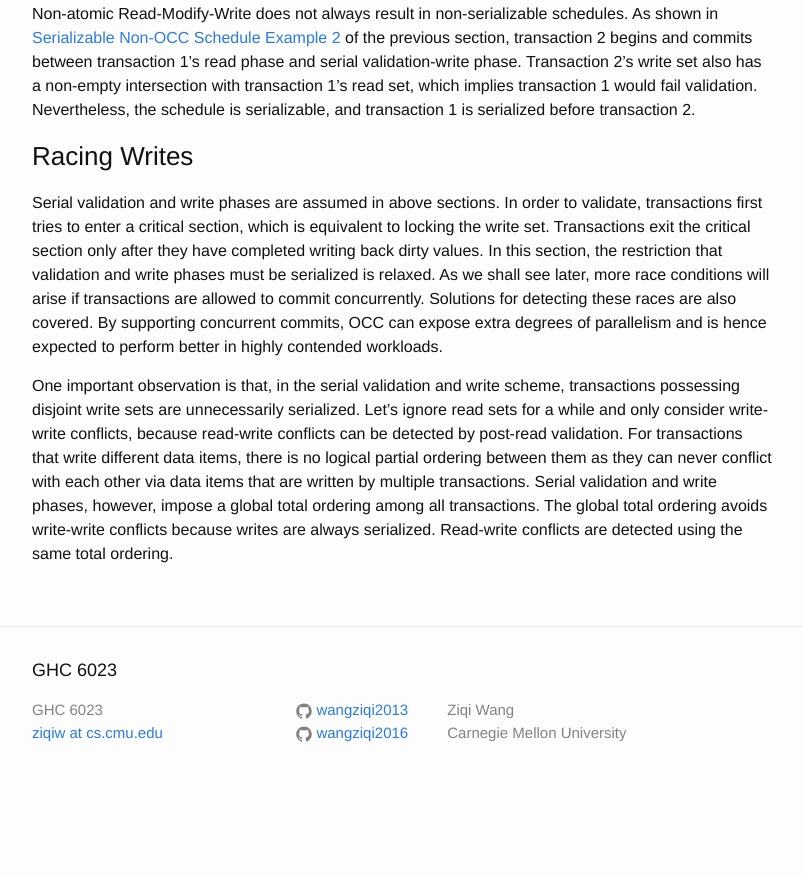
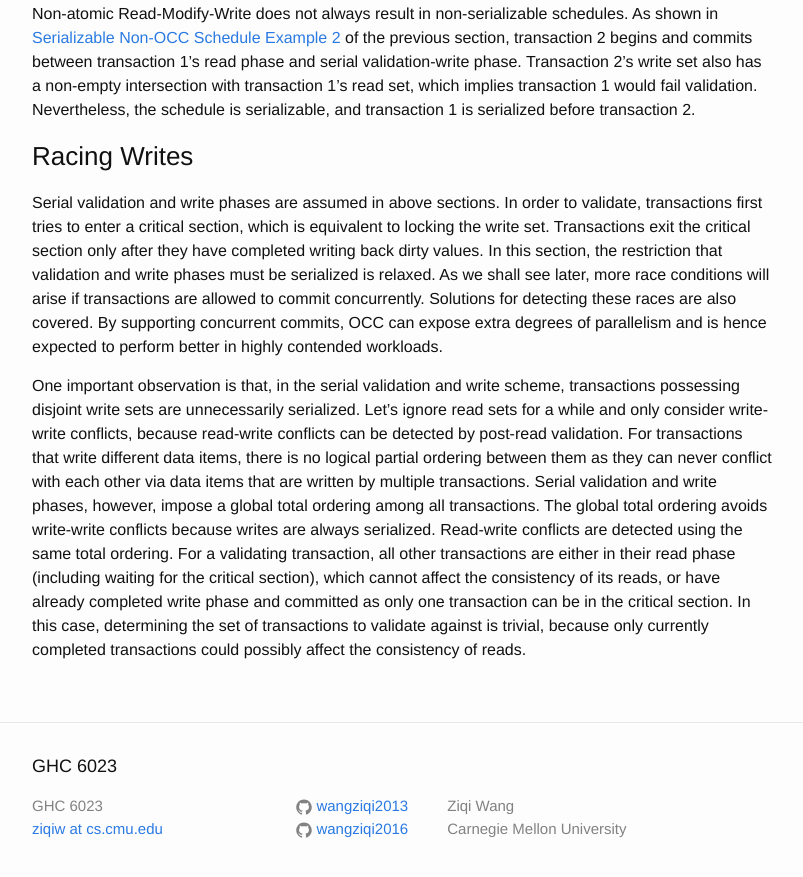
Before and after one commit to wangziqi2013/wangziqi2013.github.io, a Jekyll site: the page built from _posts/2018-03-21-Analyzing-OCC-Anomalies-and-Solutions.markdown, in a window 1280 px wide and 900 px high, scrolled down 7140 px. Shown: the top 877 px of the window, without its empty margins (238-1041 px from the left). Built offline with Jekyll 4.4.1, drawn with Linux system fonts in a browser that asks for light colours; before the commit the page ends 7944 px from its top, so only the background shows below that.

Commit message:
Finish parallel write

```diff
--- a/_posts/2018-03-21-Analyzing-OCC-Anomalies-and-Solutions.markdown
+++ b/_posts/2018-03-21-Analyzing-OCC-Anomalies-and-Solutions.markdown
@@ -318,4 +318,8 @@ because read-write conflicts can be detected by post-read validation. For transa
 there is no logical partial ordering between them as they can never conflict with each other via data items
 that are written by multiple transactions. Serial validation and write phases, however, impose a global total ordering
 among all transactions. The global total ordering avoids write-write conflicts because writes are always serialized.
-Read-write conflicts are detected using the same total ordering.
+Read-write conflicts are detected using the same total ordering. For a validating transaction, all other transactions
+are either in their read phase (including waiting for the critical section), which cannot affect the consistency of its
+reads, or have already completed write phase and committed as only one transaction can be in the critical section.
+In this case, determining the set of transactions to validate against is trivial, because only currently completed
+transactions could possibly affect the consistency of reads.
```
